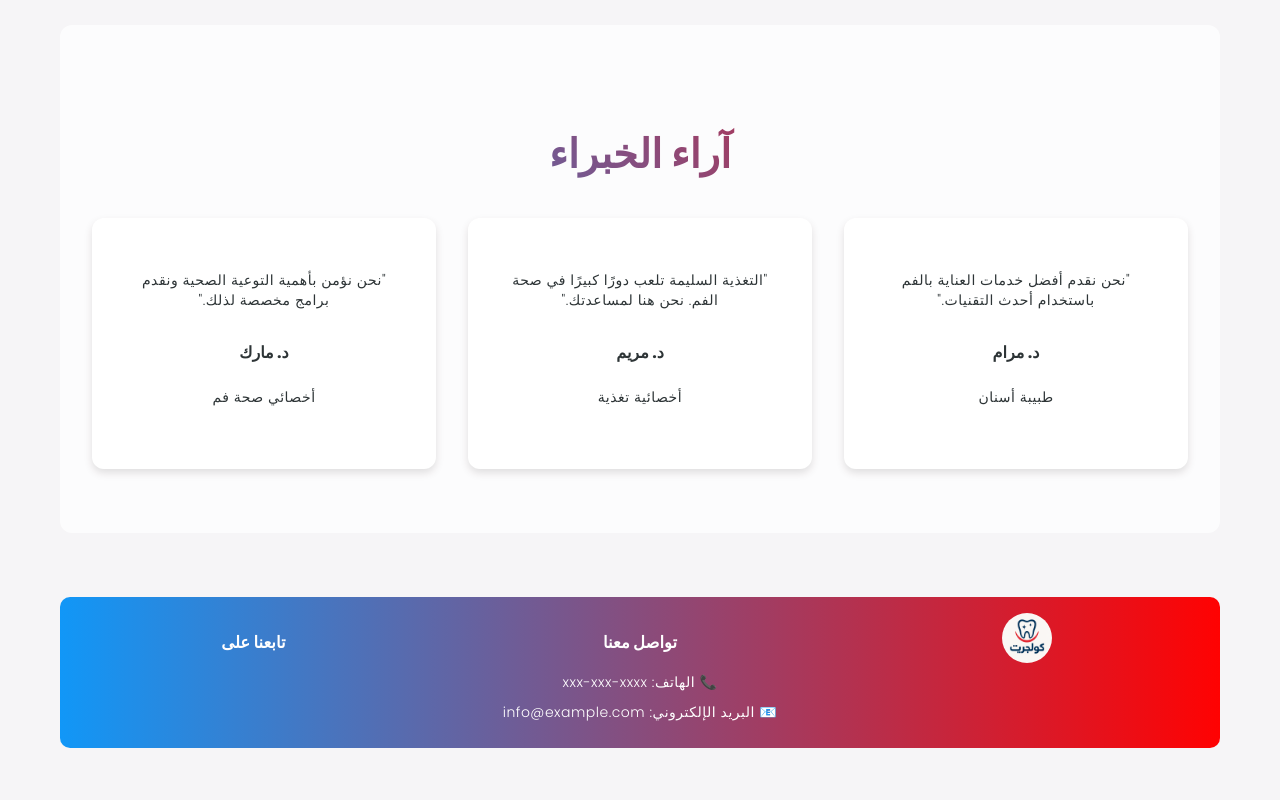
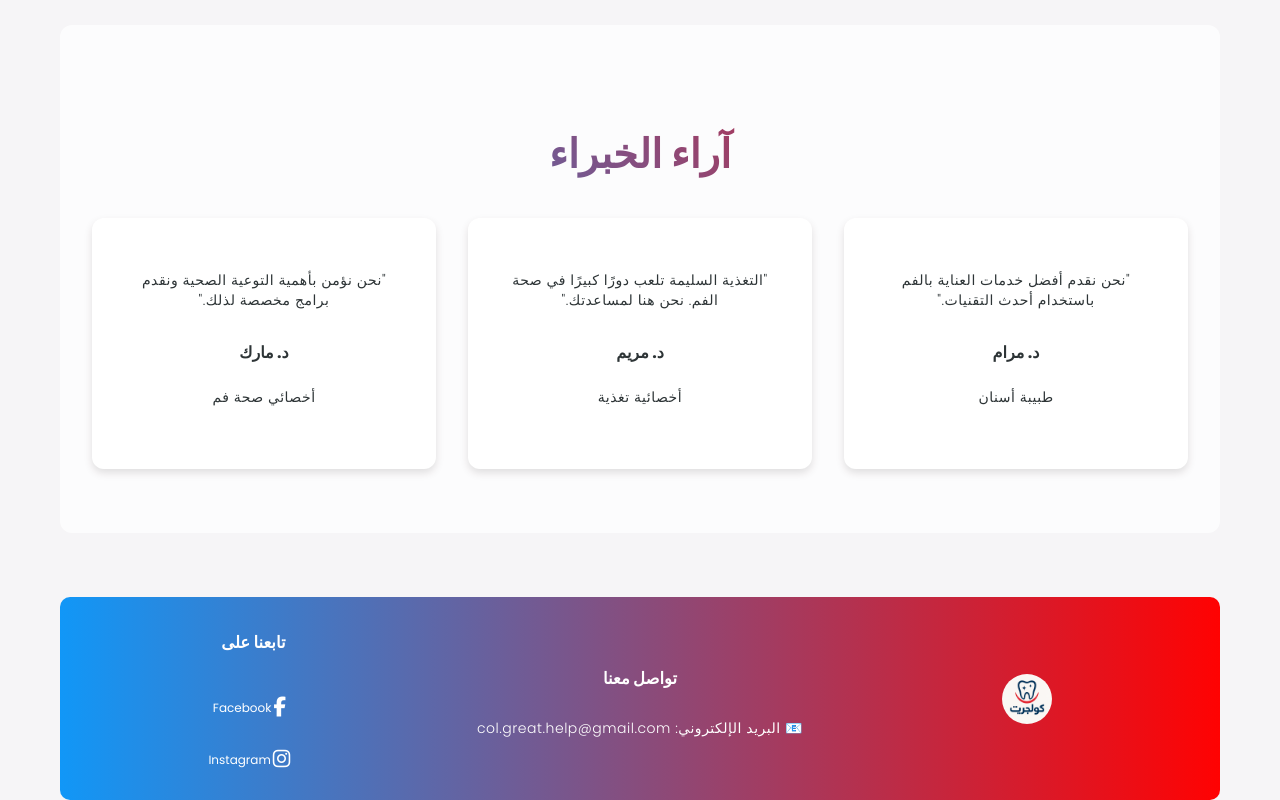
Before and after one commit to Mo-hamdy2000/col-great-fe, a React (Create React App) app: page /#/ in a window 1280 px wide. Shown: the part 2389-3189 px from the top of the page. Before the commit the page ends 3137 px from the top, so only its background shows below. Built offline with nearby package versions, Linux system fonts and the light colour scheme.

Commit message:
Update footer

```diff
--- a/src/Assets/Styles/auth.css
+++ b/src/Assets/Styles/auth.css
@@ -835,11 +835,12 @@ footer a {
 .site-footer {
   background: linear-gradient(to right, var(--dental-blue), var(--dental-red));
   color: white;
-  padding: 1rem 1rem; /* Reduced from 4rem to 2rem for top/bottom */
+  padding: 1rem 1rem;
   margin-top: 4rem;
-  position: relative; /* Ensures proper stacking */
-  z-index: 1; /* Sets stacking order */
+  position: relative;
+  z-index: 1;
   border-radius: 10px;
+  text-align: center;
 }
 
 .footer-content {
@@ -848,6 +849,13 @@ footer a {
   gap: 2rem;
   max-width: 1200px;
   margin: 0 auto;
+  align-items: center;
+  justify-items: center;
+}
+
+.footer-logo {
+  display: flex;
+  justify-content: center;
 }
 
 .footer-logo-image {
@@ -856,14 +864,29 @@ footer a {
   border-radius: 50%;
 }
 
-.main-content {
-  padding-top: 100px;
+.footer-contact, .footer-social {
+  display: flex;
+  flex-direction: column;
+  align-items: center;
 }
 
 .social-links {
   display: flex;
-  gap: 1rem;
+  flex-direction: column;
+  gap: 10px;
   margin-top: 1rem;
+  align-items: center;
+}
+
+.social-link {
+  display: flex;
+  align-items: center;
+  justify-content: center;
+  gap: 8px;
+}
+
+.main-content {
+  padding-top: 100px;
 }
 
 /* Background Image Support - Updated */
@@ -908,3 +931,44 @@ footer a {
     text-align: center;
   }
 }
+
+.social-links {
+  display: flex;
+  gap: 15px;
+  margin-top: 10px;
+}
+
+.social-link {
+  display: flex;
+  align-items: center;
+  color: #fff;
+  text-decoration: none;
+  transition: color 0.3s ease;
+}
+
+.social-link i {
+  font-size: 20px;
+  margin-right: 8px;
+}
+
+.social-link:hover {
+  color: #4db6ac;
+}
+
+/* Make social icons white */
+.white-icon {
+  color: white;
+}
+
+/* Display social links vertically */
+.social-links {
+  display: flex;
+  flex-direction: column;
+  gap: 2px;
+}
+
+.social-link {
+  display: flex;
+  align-items: center;
+  gap: 2px;
+}
--- a/src/index.js
+++ b/src/index.js
@@ -3,9 +3,11 @@ import "./index.css";
 import "./Assets/Styles/auth.css";
 import App from "./App";
 import { createRoot } from "react-dom/client";
+import '@fortawesome/fontawesome-free/css/all.min.css';
 
 const rootElement = document.getElementById("root");
 const root = createRoot(rootElement);
+
 
 root.render(
   <React.StrictMode>
--- a/src/pages/Auth.jsx
+++ b/src/pages/Auth.jsx
@@ -216,13 +216,19 @@ const Auth = () => {
           </div>
           <div className="footer-contact">
             <h3>تواصل معنا</h3>
-            <p>📞 الهاتف: xxx-xxx-xxxx</p>
-            <p>📧 البريد الإلكتروني: info@example.com</p>
+            <p>📧 البريد الإلكتروني: col.great.help@gmail.com</p>
           </div>
           <div className="footer-social">
             <h3>تابعنا على</h3>
             <div className="social-links">
-              {/* Add your social media icons/links here */}
+              <a href="https://www.facebook.com/profile.php?id=61575567788545" target="_blank" rel="noopener noreferrer" className="social-link">
+                <i className="fab fa-facebook-f white-icon"></i>
+                <span>Facebook</span>
+              </a>
+              <a href="https://www.instagram.com/colgreatdent?igsh=MWR3MGczZnA1YTdrMw%3D%3D&utm_source=qr" target="_blank" rel="noopener noreferrer" className="social-link">
+                <i className="fab fa-instagram white-icon"></i>
+                <span>Instagram</span>
+              </a>
             </div>
           </div>
         </div>
```
